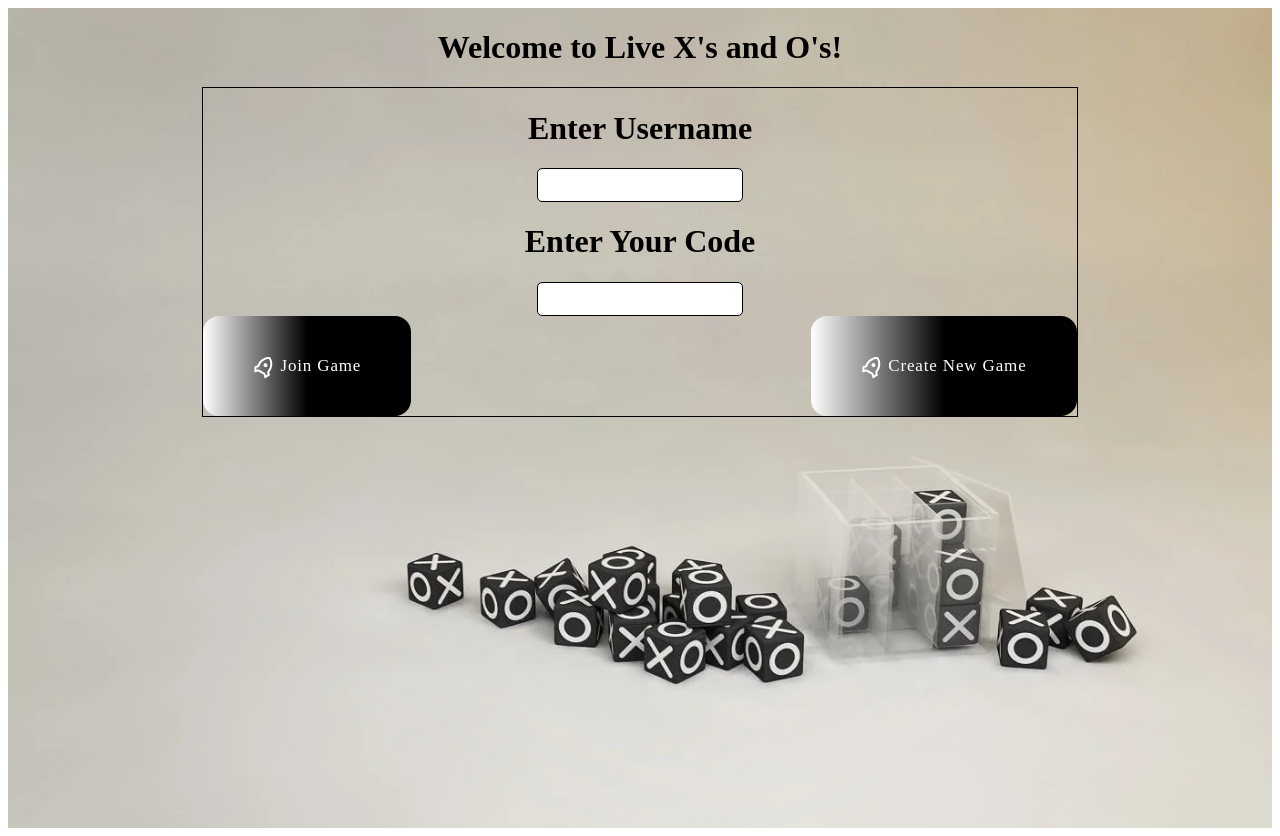
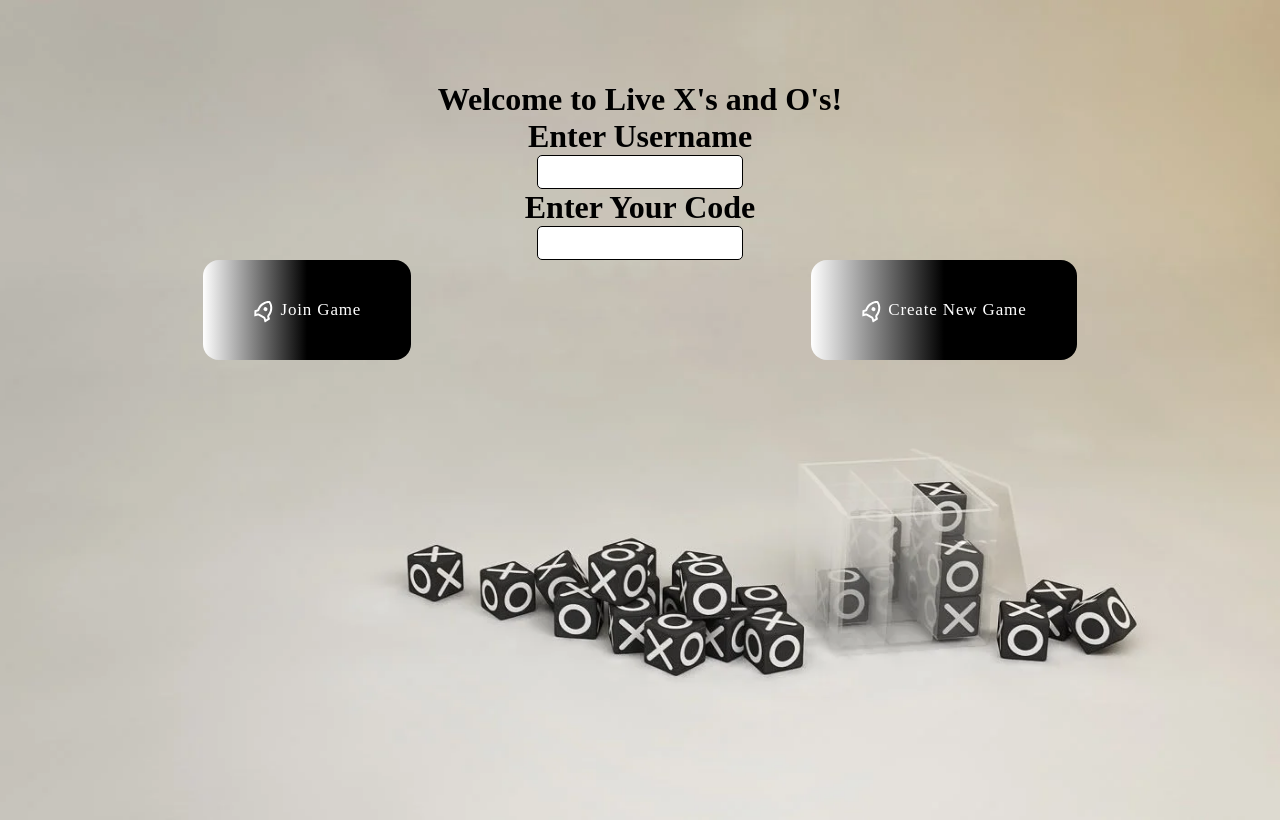
Before and after one commit to abhijeetsenguptaa/racial-class-2069, a plain HTML site: page frontend/home.html in a window 1280 px wide. Drawn offline with Linux system fonts and the light colour scheme.

Commit message:
project-over

```diff
--- a/frontend/cssfile/signup.css
+++ b/frontend/cssfile/signup.css
@@ -78,7 +78,7 @@
   height: 45px;
   margin-top: 20px;
   background-color: #ff7757;
-  border: 2px solid#fb882b;
+  /* border: 2px solid#fb882b; */
   font-size: 17px;
   color: white;
   font-weight: bolder;
--- a/frontend/home.html
+++ b/frontend/home.html
@@ -7,11 +7,11 @@
     <link rel="stylesheet" href="./cssfile/signup.css" />
     <title>Live X's And O's</title>
     <style>
+      *{
+        margin: 0px;
+      }
       .container1{
         text-align: center;
-      }
-      #mainGame{
-        border: 1px solid black;
       }
       #username,#room{
         border: 1px solid black;
```
